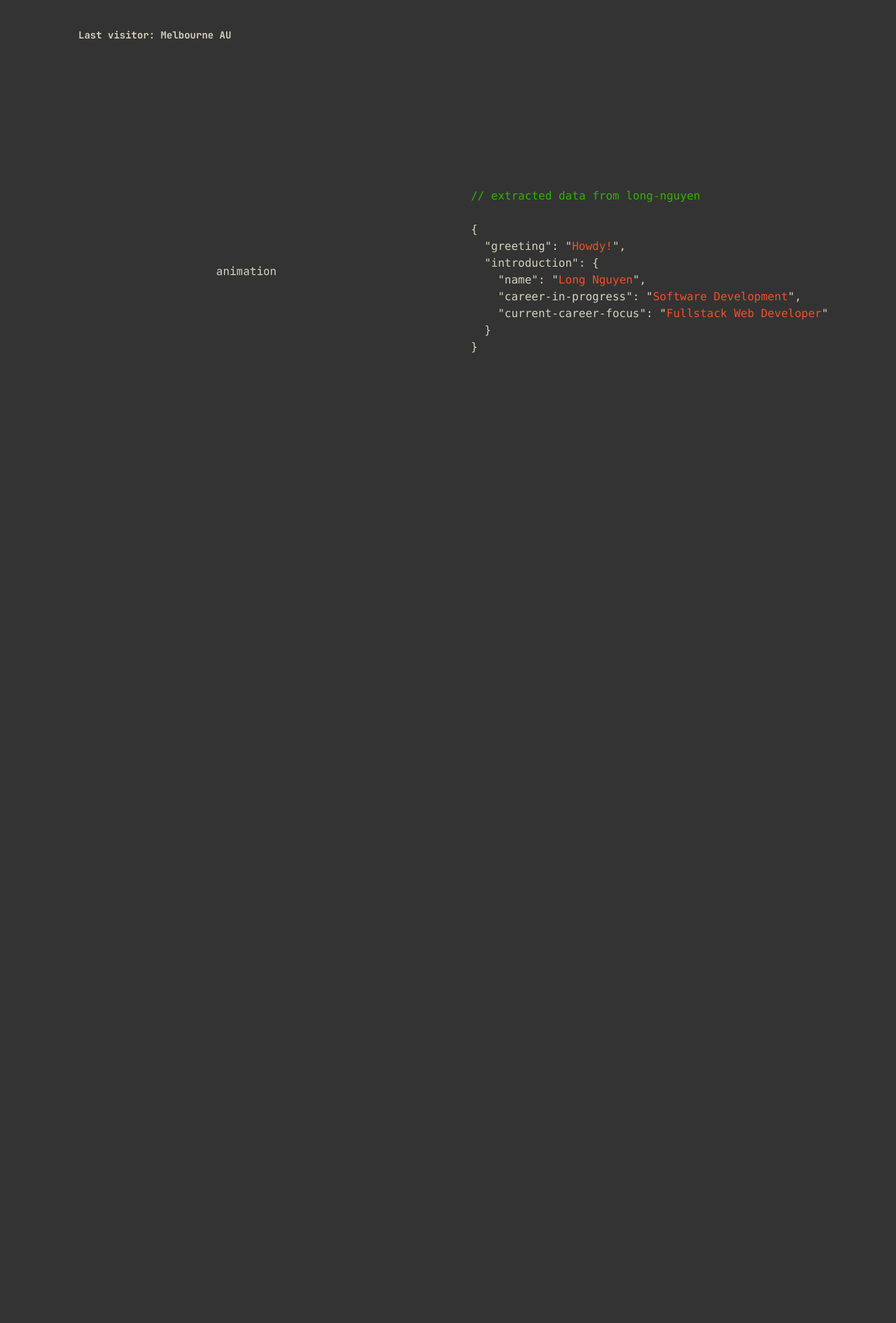
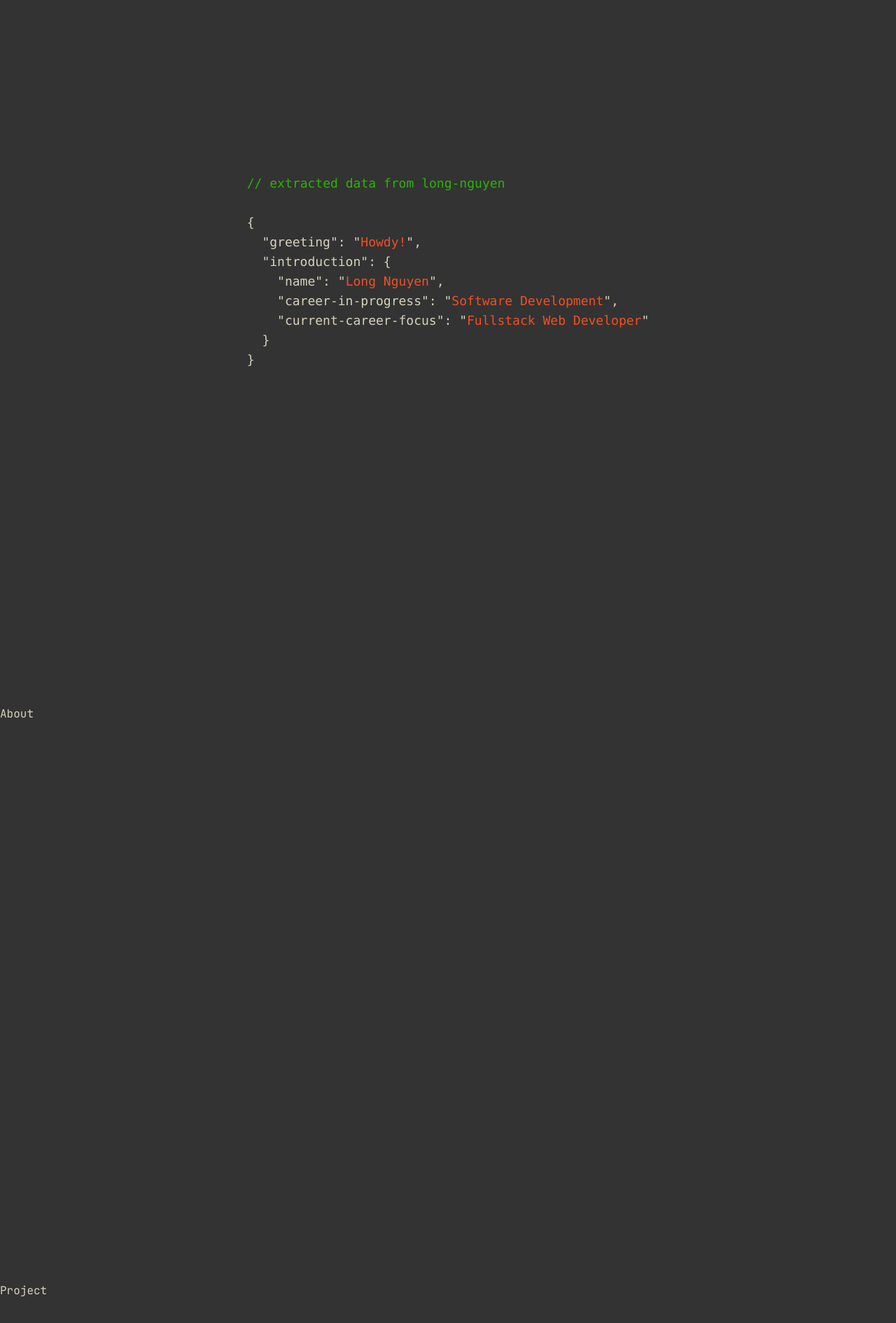
Before and after one commit to thanhlongnguyenn/longnguyen-portfolio, a Next.js app in the folder long-nguyen-portfolio/: page / in a window 1280 px wide. Shown: the top 1890 px of the page at 70% size. Built offline with nearby package versions, Linux system fonts and the light colour scheme.

Commit message:
delete current header, add placeholder for about and projects
as title. need to work on new header, may be a classic navbar

```diff
--- a/long-nguyen-portfolio/src/app/components/header.tsx
+++ b/long-nguyen-portfolio/src/app/components/header.tsx
@@ -33,14 +33,11 @@
     return (
       <div>
         <div className="max-w-auto flex justify-between items-center my-10 mx-28">
-          <div className="hidden md:block text-sm font-bold">
-            Last visitor: Melbourne AU
-          </div>
           <div className="flex justify-center">
             {/* <img src="longnguyen.png" alt="longnguyen-ascii" /> */}
           </div>
           <div className="hidden md:block text-sm font-bold">
-            {/* Current time: {clientDateTime} */}
+            {/* Last visitor: Melbourne AU */}
           </div>
         </div>
       </div>
--- a/long-nguyen-portfolio/src/app/components/tabview.tsx
+++ b/long-nguyen-portfolio/src/app/components/tabview.tsx
@@ -62,8 +62,7 @@
                 </li>
 
                 <li
-                  onClick={() => scrollTo("projects")}
-                  className="tabview-item"
+                  onClick={() => scrollTo("projects")} className="tabview-item"
                 >
                   Projects
                 </li>
--- a/long-nguyen-portfolio/src/app/page.tsx
+++ b/long-nguyen-portfolio/src/app/page.tsx
@@ -2,27 +2,35 @@
 import Header from "./components/header";
 import TabView from "./components/tabview";
 import Greetings from "./components/greetings";
-// import About from "./pages/about";
-// import Projects from "./pages/projects";
-import AnimatedContent from "@/components/ui/animatedcontent";
+import About from "./pages/about";
+import Projects from "./pages/projects";
 
 export default function Home() {
   return (
+    <div>
       <div id="home">
         <Header />
-
         <div className="flex justify-center md:mt-52">
           <div className="flex w-full max-w-6xl">
-          <div className="hidden flex-1 md:flex items-center justify-center">
-            animation
-          </div>
-          <div className="flex-1 flex items-center justify-center">
+            <div className="flex-1 flex items-center justify-center text-lg cursor-default">
               <Greetings />
             </div>
           </div>
         </div>
+
         <TabView />
+        <div style={{ height: "60vh" }}></div>
+
+        <div id="about">
+          <About />
+        </div>
+        <div style={{ height: "100vh" }}></div>
+        <div id="projects">
+          <Projects />
+        </div>
+
         <div style={{ height: "500vh" }}></div>
+      </div>
     </div>
   );
 }
--- a/long-nguyen-portfolio/src/components/ui/animatedcontent.tsx
+++ b/long-nguyen-portfolio/src/components/ui/animatedcontent.tsx
@@ -29,6 +29,7 @@
   delay = 0,
 }) => {
   const [inView, setInView] = useState(false);
+  const [outView, setOutView] = useState(false);
   const ref = useRef<HTMLDivElement | null>(null);
 
   useEffect(() => {
@@ -73,6 +74,7 @@
     config,
   });
 
+
   return (
     <animated.div ref={ref} style={springProps}>
       {children}
--- a/long-nguyen-portfolio/src/components/ui/decryptedtext.tsx
+++ b/long-nguyen-portfolio/src/components/ui/decryptedtext.tsx
@@ -42,7 +42,7 @@
   const containerRef = useRef<HTMLSpanElement>(null);
 
   useEffect(() => {
-    let interval: number;
+    let interval: ReturnType<typeof setInterval>;
     let currentIteration = 0;
 
     const getNextIndex = (revealedSet: Set<number>): number => {
```
Lines whose indentation alone changed are shown as unchanged.
